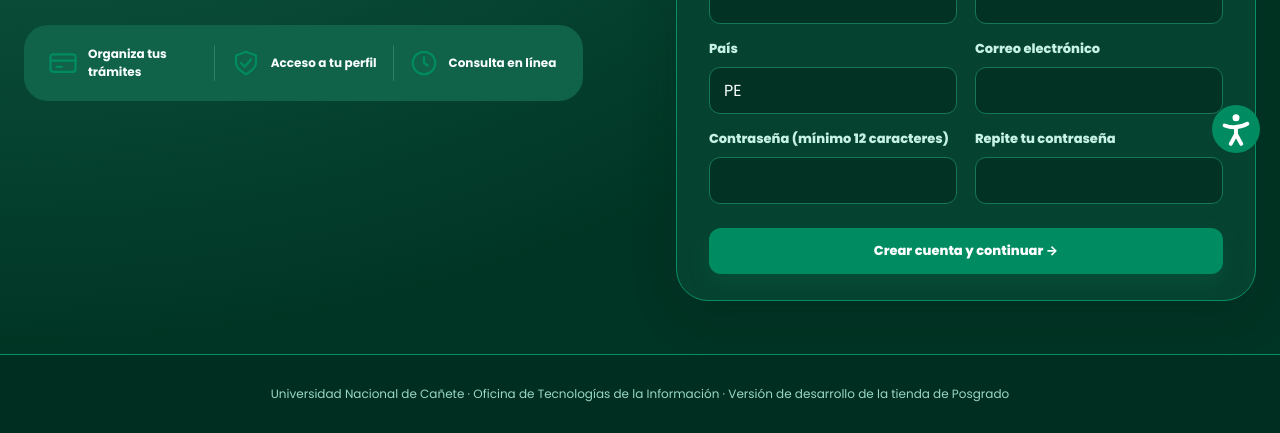
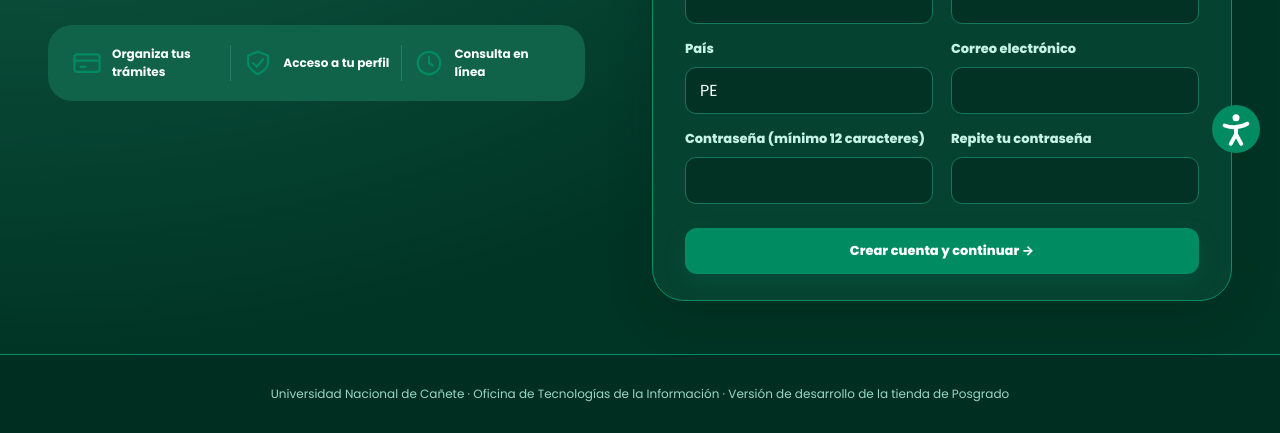
Before and after one commit to JIMMY1012102/UNDC-Pagos-Posgrado, a Laravel app: page /tienda/registro in a window 1280 px wide. Shown: the part 627-1060 px from the top of the page. Run offline with Laravel 12, Linux system fonts and the light colour scheme; parts of the project's set-up code (start-up, migrations or seed data) failed here and were passed over; some web fonts are replaced.

Commit message:
Alinea registro y perfil al contenedor común

```diff
--- a/public/css/undc-tienda.css
+++ b/public/css/undc-tienda.css
@@ -1790,3 +1790,5 @@ html[data-accessibility-text] .cart-modern .cart-review-panel #cartRows .cart-se
  .wrap{width:min(calc(100% - 80px),var(--container-max,1680px))}
 }
 @media (min-width:2560px){.hero h1{font-size:calc(74px*var(--a11y-text-scale,1))}.hero p{max-width:760px}.concept-grid{gap:22px}.tusne-concept{padding:22px}}
+
+.market-login-layout{width:min(calc(100% - 48px),var(--container-max,1440px));max-width:var(--container-max,1440px);margin-inline:auto}
```
